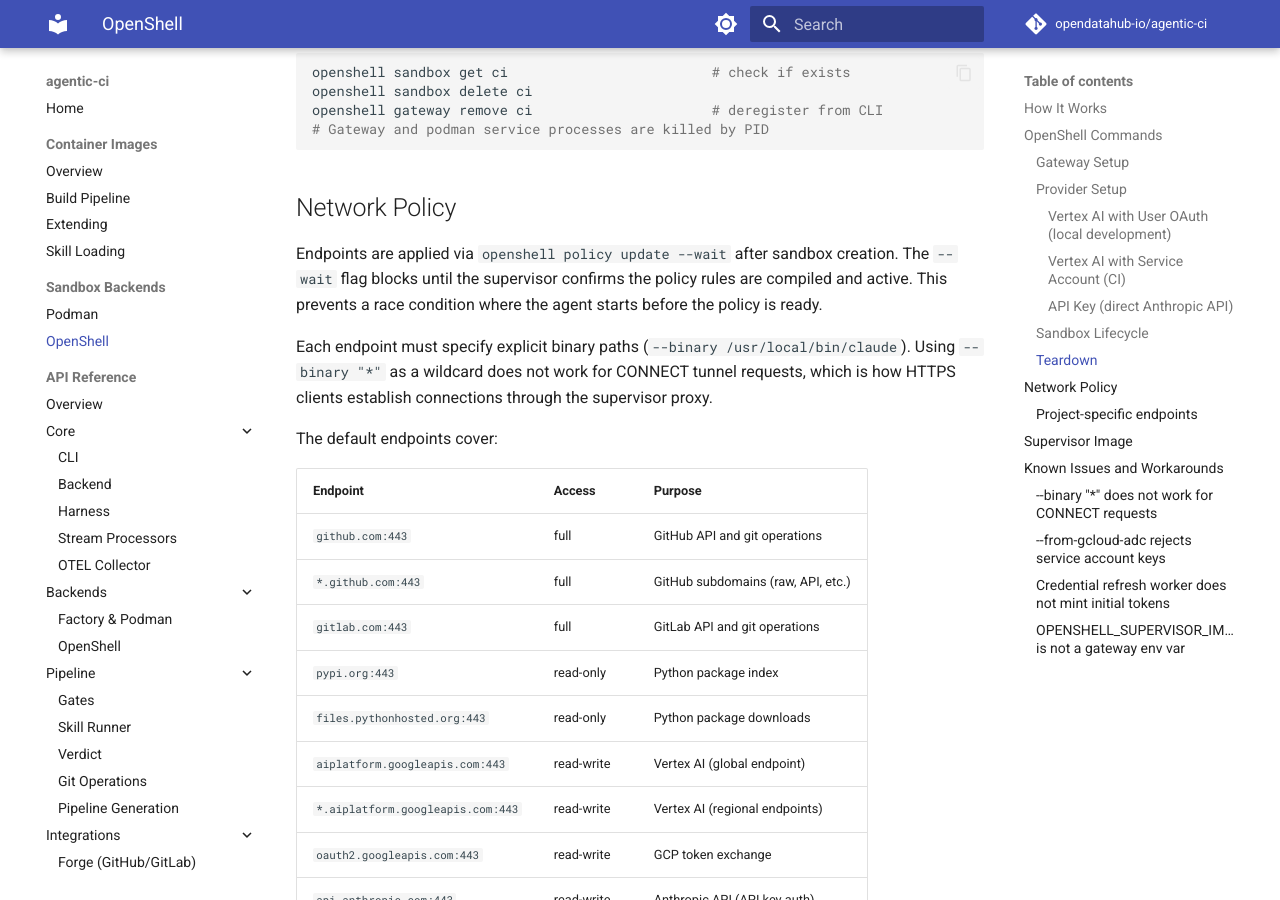
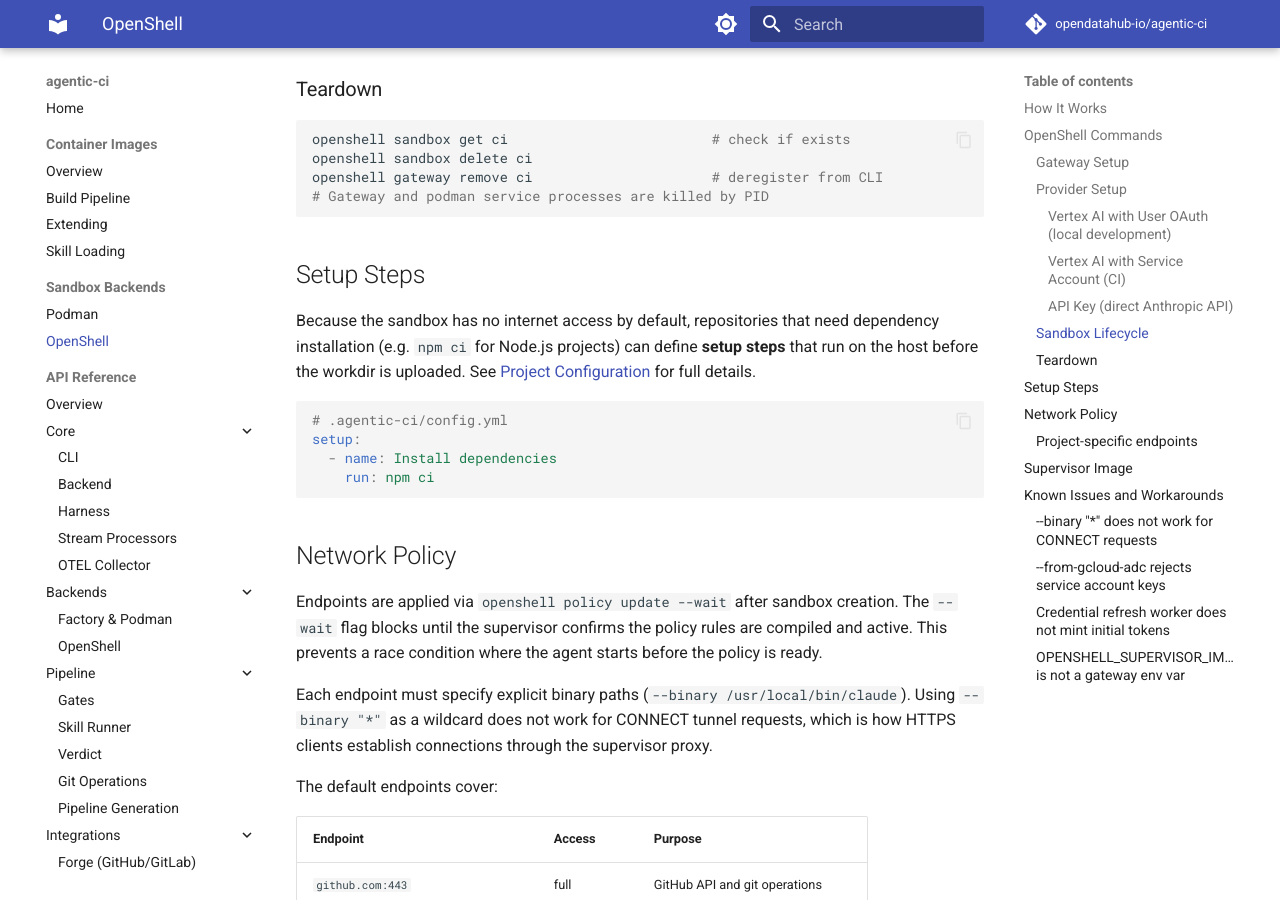
Before and after one commit to opendatahub-io/agentic-ci, an MkDocs documentation site: the page built from docs/backends/openshell.md, in a window 1280 px wide and 900 px high, scrolled down 3527 px. Built offline with MkDocs 1.6.1 and Material for MkDocs 9.7.7, drawn with Linux system fonts in a browser that asks for light colours; comment, search, counter and statistics services are not loaded; some of the changed text lies outside the part shown.

Commit message:
Add documentation for setup steps and project configuration
- New docs/configuration.md covering .agentic-ci/config.yml and setup steps
- Update OpenShell backend docs with setup steps section and lifecycle
- Add project configuration link to docs index

Co-Authored-By: Claude Opus 4.6 (1M context) <noreply@anthropic.com>

````diff
--- a/docs/backends/openshell.md
+++ b/docs/backends/openshell.md
@@ -15,9 +15,11 @@ environment). On each `agentic-ci run --backend openshell`, it:
 2. Creates a GCP or Anthropic credential provider
 3. Creates a sandbox container from the specified image
 4. Applies a network policy and waits for it to activate
-5. Uploads an env script with agent configuration
-6. Executes the agent inside the sandbox
-7. Tears everything down on completion
+5. Runs setup steps on the host (if configured in `.agentic-ci/config.yml`)
+6. Uploads the workdir (including setup step outputs) into the sandbox
+7. Uploads an env script with agent configuration
+8. Executes the agent inside the sandbox
+9. Tears everything down on completion
 
 ## OpenShell Commands
 
@@ -176,6 +178,21 @@ openshell gateway remove ci                      # deregister from CLI
 # Gateway and podman service processes are killed by PID
 ```
 
+## Setup Steps
+
+Because the sandbox has no internet access by default, repositories that
+need dependency installation (e.g. `npm ci` for Node.js projects) can
+define **setup steps** that run on the host before the workdir is
+uploaded. See [Project Configuration](../configuration.md#setup-steps)
+for full details.
+
+```yaml
+# .agentic-ci/config.yml
+setup:
+  - name: Install dependencies
+    run: npm ci
+```
+
 ## Network Policy
 
 Endpoints are applied via `openshell policy update --wait` after sandbox
````
Also changed, not shown: docs/configuration.md (added, +97 -0 lines), docs/index.md (+2 -0 lines).
